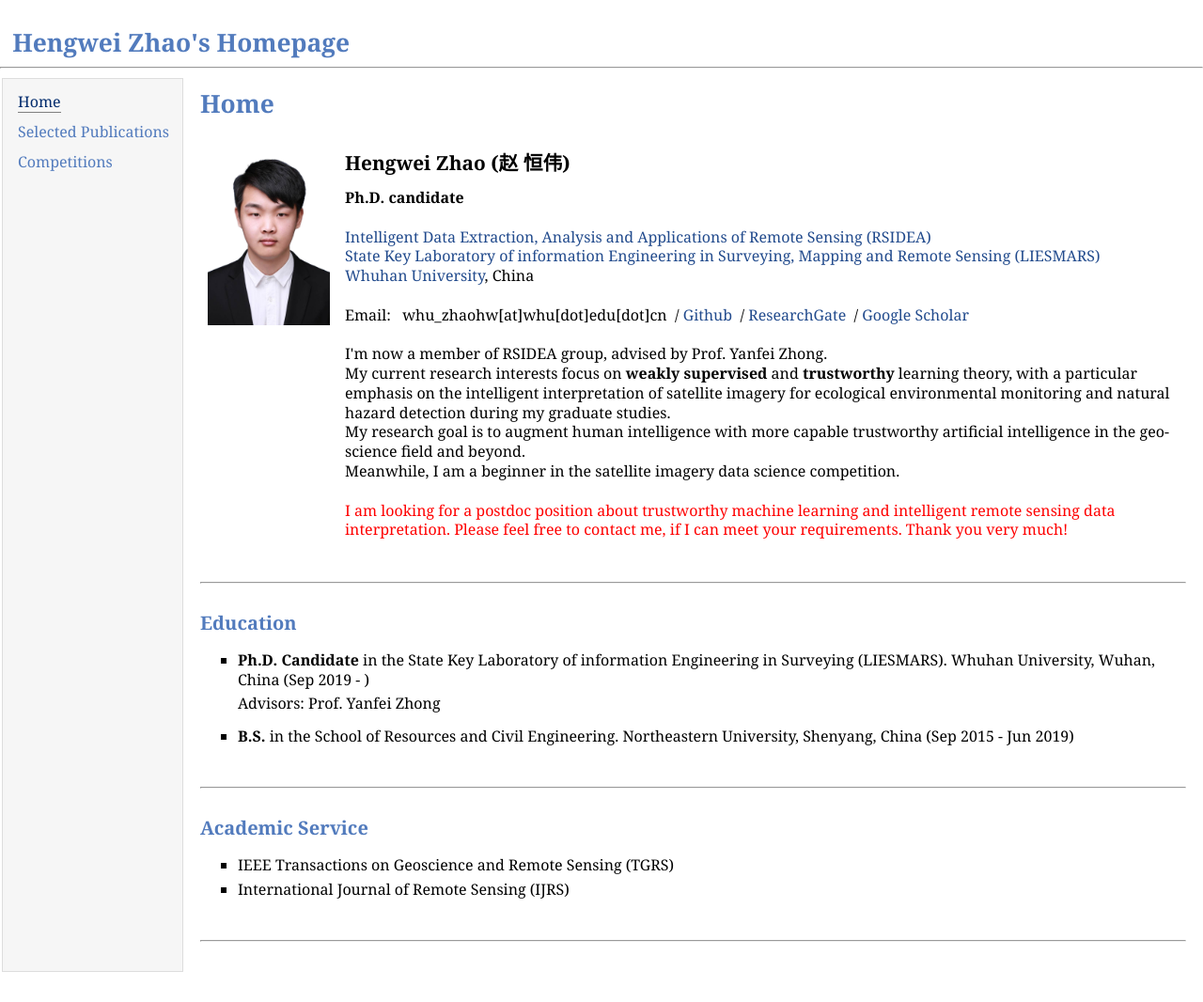
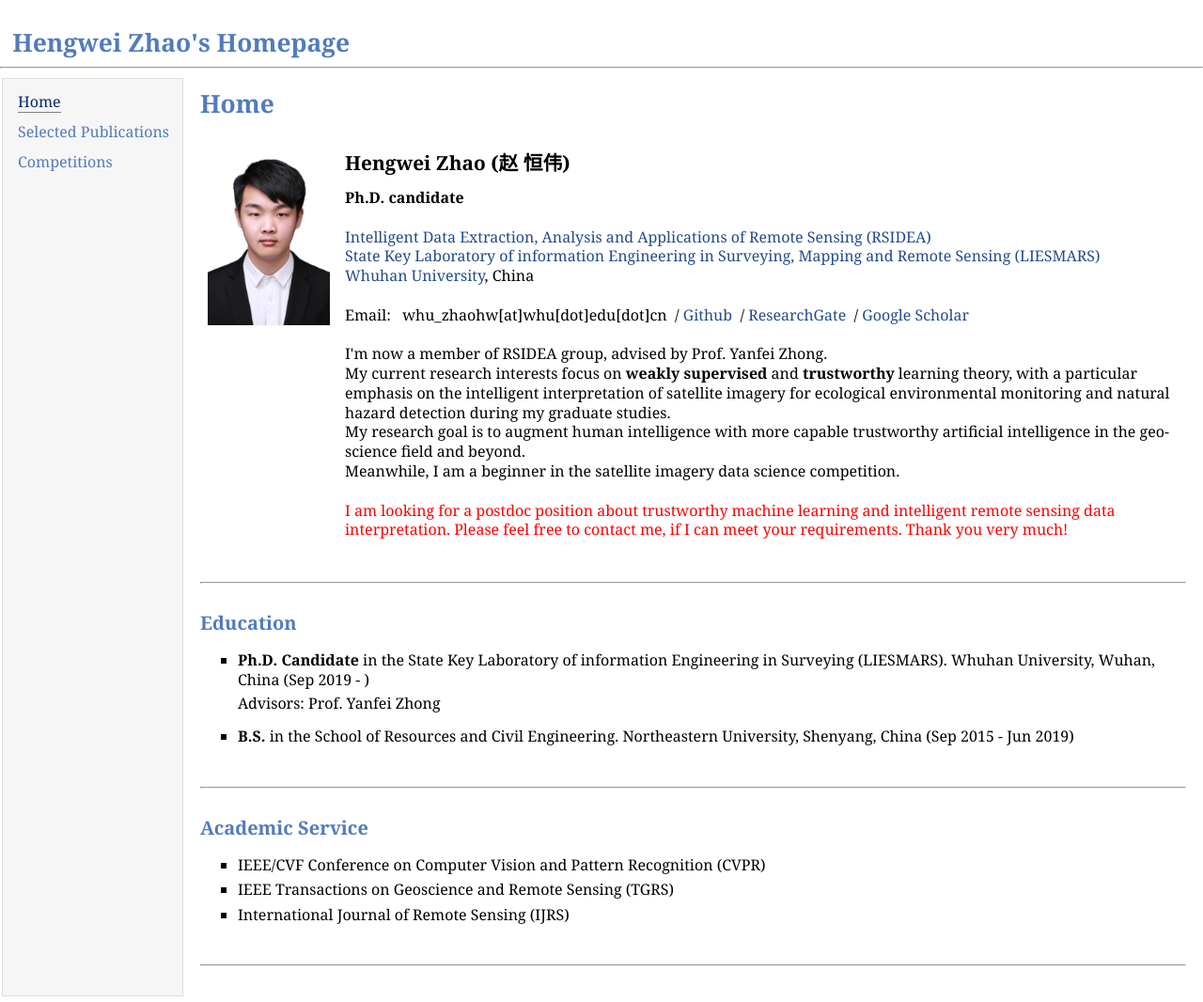
Before and after one commit to Hengwei-Zhao96/hengwei-zhao96.github.io, a plain HTML site: page index.html in a window 1280 px wide. Shown: the whole page at 94% size. Before the commit the page ends 1044 px from the top, so only its background shows below. Drawn offline with Linux system fonts and the light colour scheme.

Commit message:
cvpr reviewer

```diff
--- a/index.html
+++ b/index.html
@@ -68,6 +68,7 @@
     <h2><a name="Academic Service"></a>Academic Service</h2>
     <div>
         <ul>
+        <li><p>IEEE/CVF Conference on Computer Vision and Pattern Recognition (CVPR)</p></li>
 	    <li><p>IEEE Transactions on Geoscience and Remote Sensing (TGRS)</p></li>
 	    <li><p>International Journal of Remote Sensing (IJRS)</p></li>
         </ul>
```
